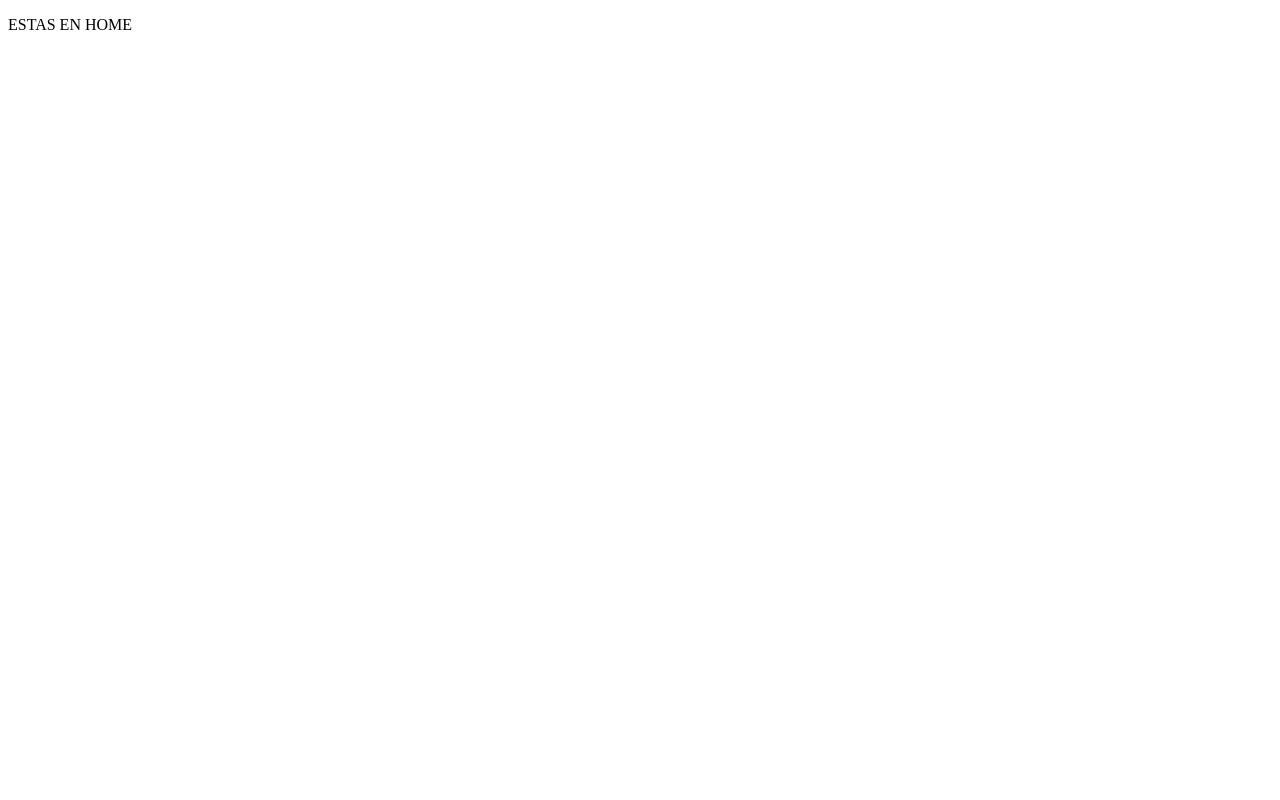
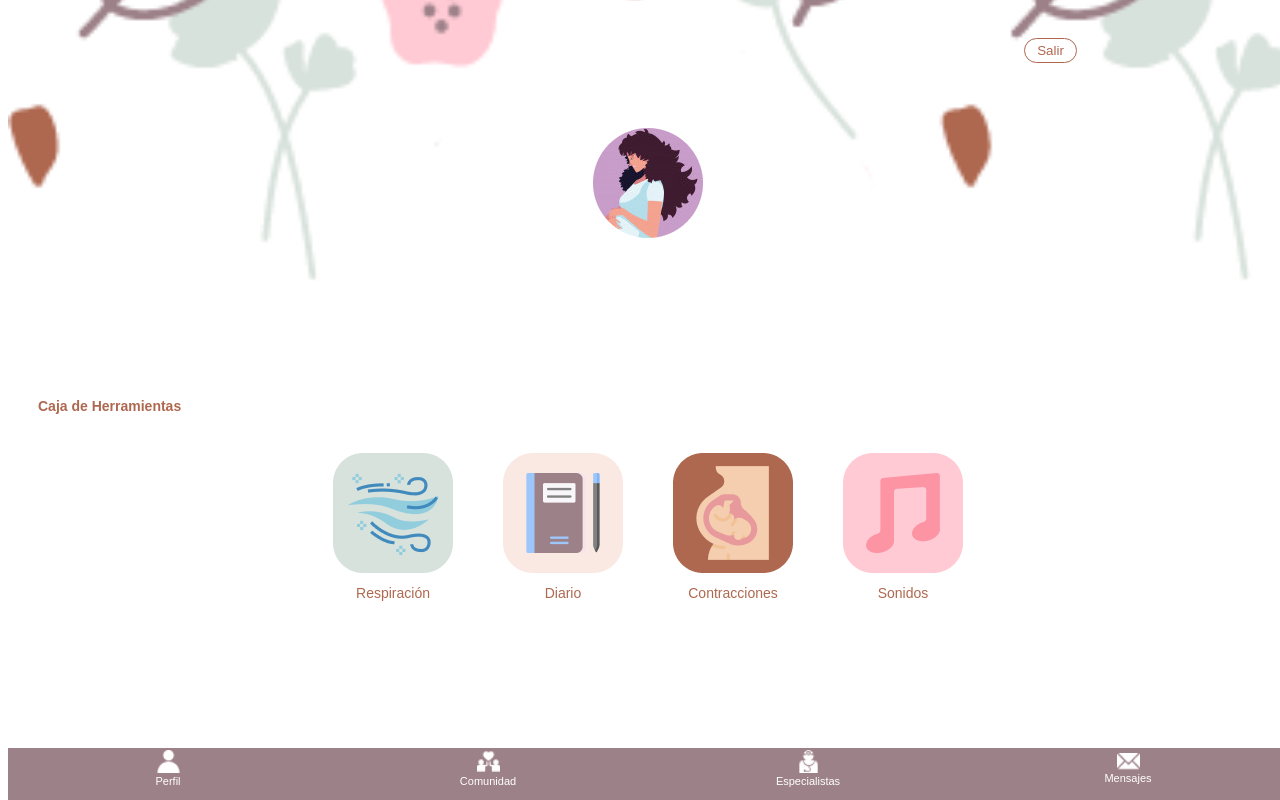
Before and after one commit to DianaMS/Sorority, a React app: page /home in a window 1280 px wide. Built offline with nearby package versions, Linux system fonts and the light colour scheme.

Commit message:
importa el componente nav e imágenes

```diff
--- a/src/containers/Home.jsx
+++ b/src/containers/Home.jsx
@@ -1,8 +1,55 @@
 import React from 'react';
+import NavigatorNav from '../components/NavigatorNav';
+import backgroundProfile from '../assets/static/backgroundProfile.png';
+import perfil from '../assets/static/Mask-Perfil.png';
+import buttonBreathe from '../assets/static/buttonBreathe.png';
+import buttonDiary from '../assets/static/buttonDiary.png';
+import buttonContractions from '../assets/static/buttonContractions.png';
+import buttonMusic from '../assets/static/buttonMusic.png';
+import '../assets/styles/components/Home.scss';
 
 const Home = () => (
   <>
-    <p>ESTAS EN HOME</p>
+    <div className='container-home'>
+      <section className='content-info'>
+        <div className='container-cover'>
+          <img src={backgroundProfile} alt='background-profile' className='background-profile' />
+          <button type='submit'>Salir</button>
+          <img src={perfil} alt='' className='perfil' />
+        </div>
+        <div className='container-biography'>
+          <p className='name'>Juana María</p>
+          <div className='numbers'>
+            <p>27 AÑOS</p>
+            <p>|</p>
+            <p>32 SEMANAS</p>
+          </div>
+        </div>
+        <div className='options'>
+          <p className='note'>Caja de Herramientas</p>
+          <div className='images-options'>
+            <div className='block'>
+              <img src={buttonBreathe} alt='button-breathe' className='click' />
+              <p>Respiración</p>
+            </div>
+            <div className='block'>
+              <img src={buttonDiary} alt='button-diary' className='click' />
+              <p>Diario</p>
+            </div>
+            <div className='block'>
+              <img src={buttonContractions} alt='button-contractions' className='click' />
+              <p>Contracciones</p>
+            </div>
+            <div className='block'>
+              <img src={buttonMusic} alt='button-music' className='click' />
+              <p>Sonidos</p>
+            </div>
+          </div>
+        </div>
+      </section>
+      <NavigatorNav />
+    </div>
+
   </>
 );
 
```
